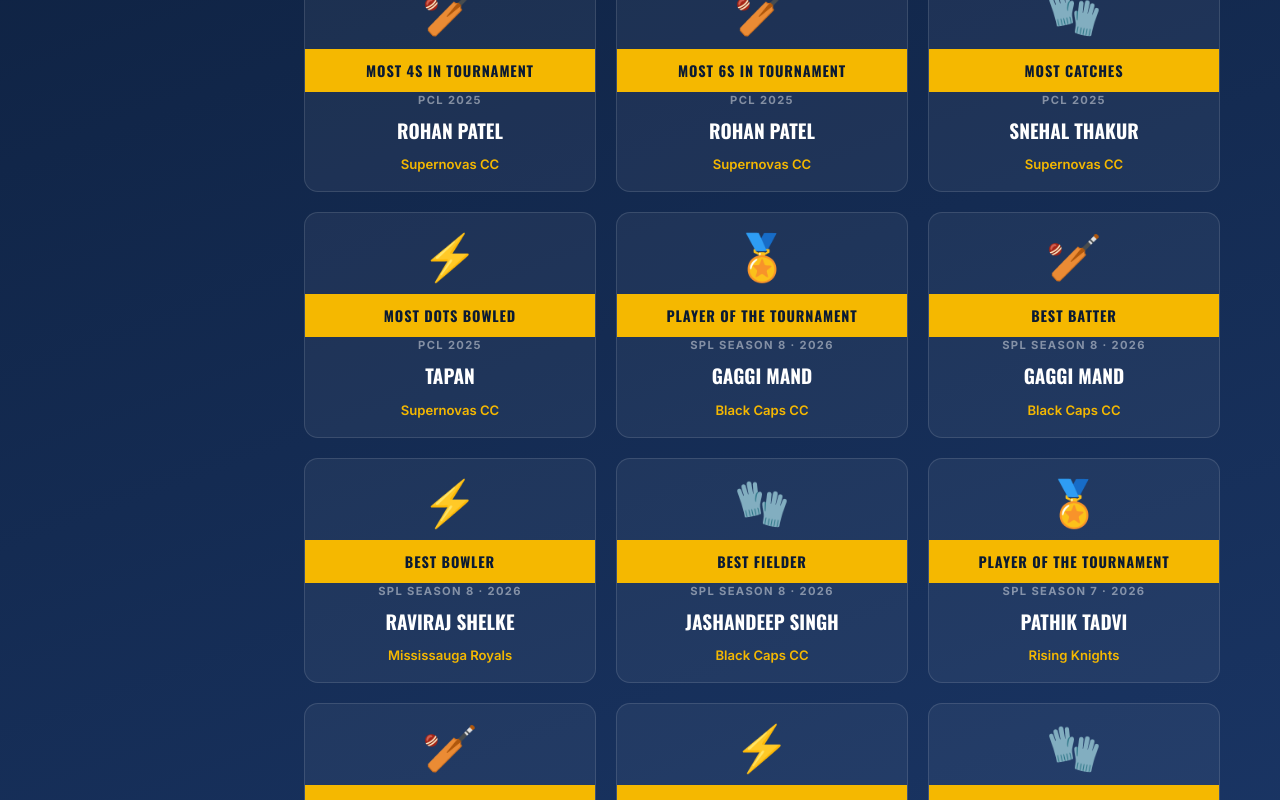
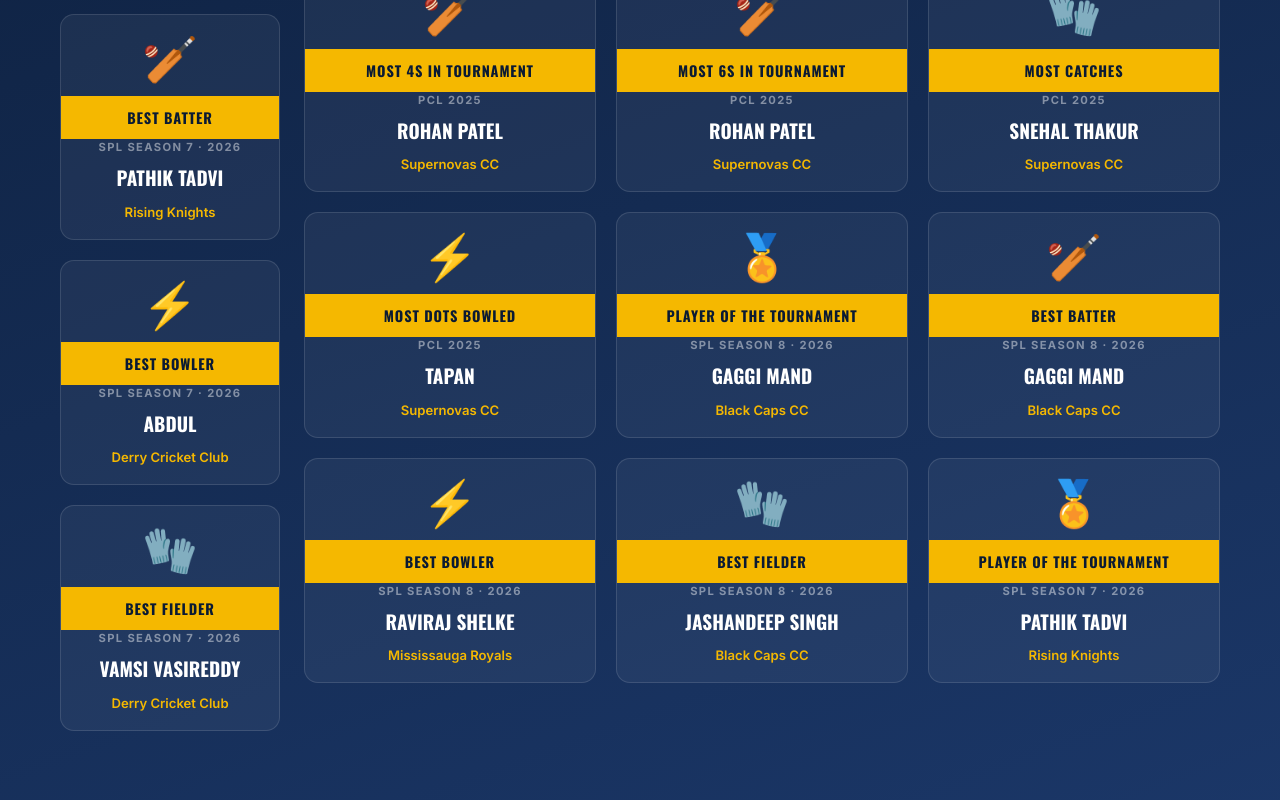
Before and after one commit to wbharath/PeelLeague, a React (Vite) app: page / in a window 1280 px wide. Shown: the part 6020-6820 px from the top of the page. Built offline with nearby package versions, Linux system fonts and the light colour scheme.

Commit message:
Awards: stack 3 extra cards below Addy to fill left column space
Co-Authored-By: Claude Sonnet 4.6 <noreply@anthropic.com>

```diff
--- a/src/App.jsx
+++ b/src/App.jsx
@@ -313,6 +313,8 @@ function AwardCard({ a }) {
 function SeasonAwards() {
   const featured = awards.filter((a) => a.src)
   const rest = awards.filter((a) => !a.src)
+  const leftExtra = rest.slice(-3)
+  const rightCards = rest.slice(0, -3)
   return (
     <section className="section section-dark" id="awards">
       <div className="container">
@@ -320,9 +322,10 @@ function SeasonAwards() {
         <div className="awards-layout">
           <div className="awards-featured-col">
             {featured.map((a) => <AwardCard key={`${a.season}-${a.award}`} a={a} />)}
+            {leftExtra.map((a) => <AwardCard key={`${a.season}-${a.award}`} a={a} />)}
           </div>
           <div className="awards-rest-grid">
-            {rest.map((a) => <AwardCard key={`${a.season}-${a.award}`} a={a} />)}
+            {rightCards.map((a) => <AwardCard key={`${a.season}-${a.award}`} a={a} />)}
           </div>
         </div>
       </div>
--- a/src/index.css
+++ b/src/index.css
@@ -234,7 +234,7 @@ h1, h2, h3 { font-family: var(--display); text-transform: uppercase; letter-spac
 
 /* Season Awards */
 .awards-layout { display: flex; gap: 24px; align-items: flex-start; }
-.awards-featured-col { flex-shrink: 0; width: 220px; }
+.awards-featured-col { flex-shrink: 0; width: 220px; display: flex; flex-direction: column; gap: 20px; }
 .awards-rest-grid { display: grid; grid-template-columns: repeat(3, 1fr); gap: 20px; flex: 1; }
 .award-card { border-radius: var(--radius); overflow: hidden; background: rgba(255,255,255,0.05); border: 1px solid rgba(255,255,255,0.12); transition: transform 0.2s; display: flex; flex-direction: column; }
 .award-card:hover { transform: translateY(-5px); }
```
